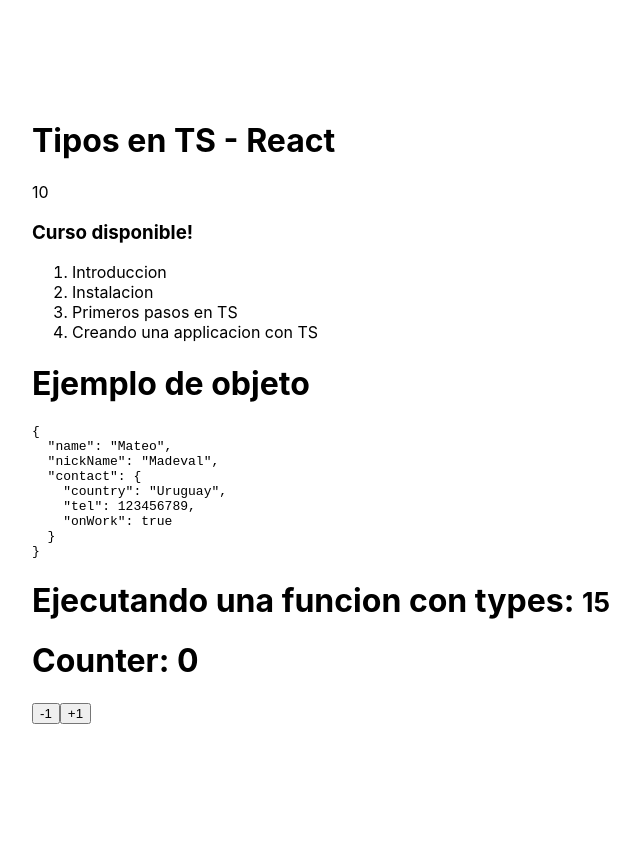
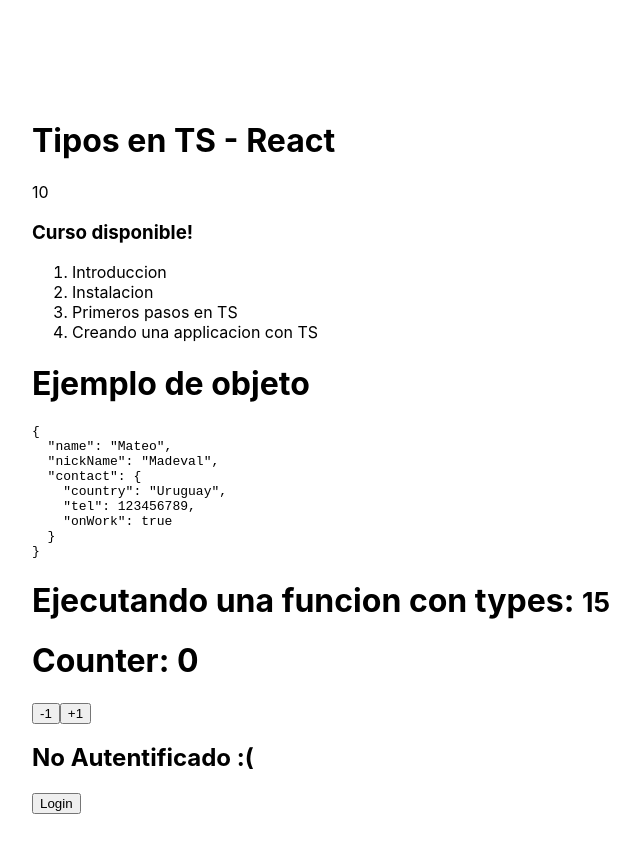
Before and after one commit to Curso-Fernando-Herrera-de-React-Native/react-typescript, a React (Create React App) app: page / in a window 1280 px wide. Shown: the top 852 px of the page, without its empty margins (68-708 px from the left). Before the commit the page ends 824 px from the top, so only its background shows below. Built offline with nearby package versions, Linux system fonts and the light colour scheme.

Commit message:
feat(usereducer): create a compoentn with use reducer

```diff
--- a/src/App.tsx
+++ b/src/App.tsx
@@ -2,6 +2,8 @@ import TiposBasicos from 'typescript/TiposBasicos'
 import ObjetosLiterales from 'typescript/ObjetosLiterales'
 import FunctionsExample from 'typescript/functions';
 import Counter from 'components/Counter';
+import Login from 'components/Login/Login'
+
 
 function App() {
   return (
@@ -10,6 +12,7 @@ function App() {
       <ObjetosLiterales />
       <FunctionsExample />
       <Counter />
+      <Login />
     </div>
   );
 }
--- a/src/components/Login/Login.tsx
+++ b/src/components/Login/Login.tsx
@@ -1,4 +1,4 @@
-import React, { useReducer } from 'react'
+import { useEffect, useReducer } from 'react'
 
 interface AuthState {
   validation: boolean,
@@ -7,6 +7,14 @@ interface AuthState {
   name: string
 }
 
+type IsTokenPayload = { username: string, token: string }
+type NotTokenPayload = { validation: boolean, token: null }
+
+type AuthAction =
+  | { type: 'validation' }
+  | { type: 'isToken', payload: IsTokenPayload }
+  | { type: 'notToken', payload: NotTokenPayload }
+
 const initialState: AuthState = {
   validation: true,
   token: null,
@@ -14,25 +22,70 @@ const initialState: AuthState = {
   name: ''
 }
 
-type AuthAction = { type: string }
+const authReducer = (state: AuthState, action: AuthAction): AuthState => {
+  switch (action.type) {
 
-const authReducer = (state: AuthState, action: AuthAction): AuthReduce => {
-  return initialState
+    case 'validation':
+      return {
+        ...state,
+        validation: false
+      }
+
+    case 'isToken':
+      return {
+        ...state,
+        validation: false,
+        username: 'Madeval',
+        token: '1234'
+      }
+
+    case 'notToken':
+      return {
+        ...state,
+        validation: false,
+        token: null
+      }
+
+    default:
+      return initialState
+
+  }
 }
 
-export const Login = () => {
-  const [state, dispatch] = useReducer(authReducer, initialState)
+const Login = () => {
+
+  const [{ validation, token, username }, dispatch] = useReducer(authReducer, initialState)
+
+  useEffect(() => {
+
+    setTimeout( () => dispatch({ type: 'validation' }), 1500 );
+
+  }, [])
+
+  if (validation) return <h2>Autentificando...</h2>
 
   return (
     <div>
 
-      <h2>Autentificando...</h2>
-      <h2>Autentificado!</h2>
-      <h2>No Autentificado :(</h2>
+      {
+        !!token
+          ? (
+            <>
+              <h2>Autentificado como {username}!</h2>
+              <button onClick={ () => dispatch({ type: 'notToken', payload: { validation: false, token: null } }) }>Logout</button>
+            </>
+          )
+          : (
+            <>
+              <h2>No Autentificado :(</h2>
+              <button onClick={ () => dispatch({ type: 'isToken', payload: { username: 'Madeval', token: '123' } }) }>Login</button>
+            </>
+          )
+      }
 
-      <button>Login</button>
-      <button>Logout</button>
 
     </div>
   )
 }
+
+export default Login
```
